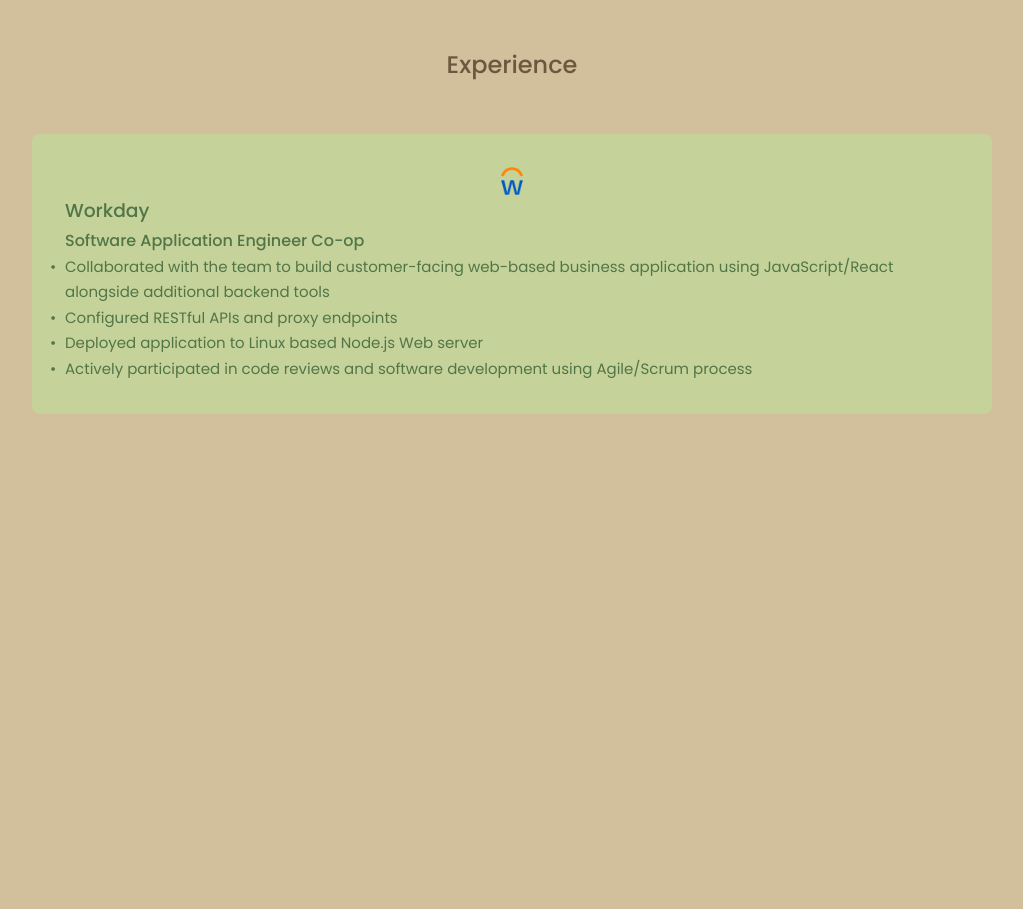
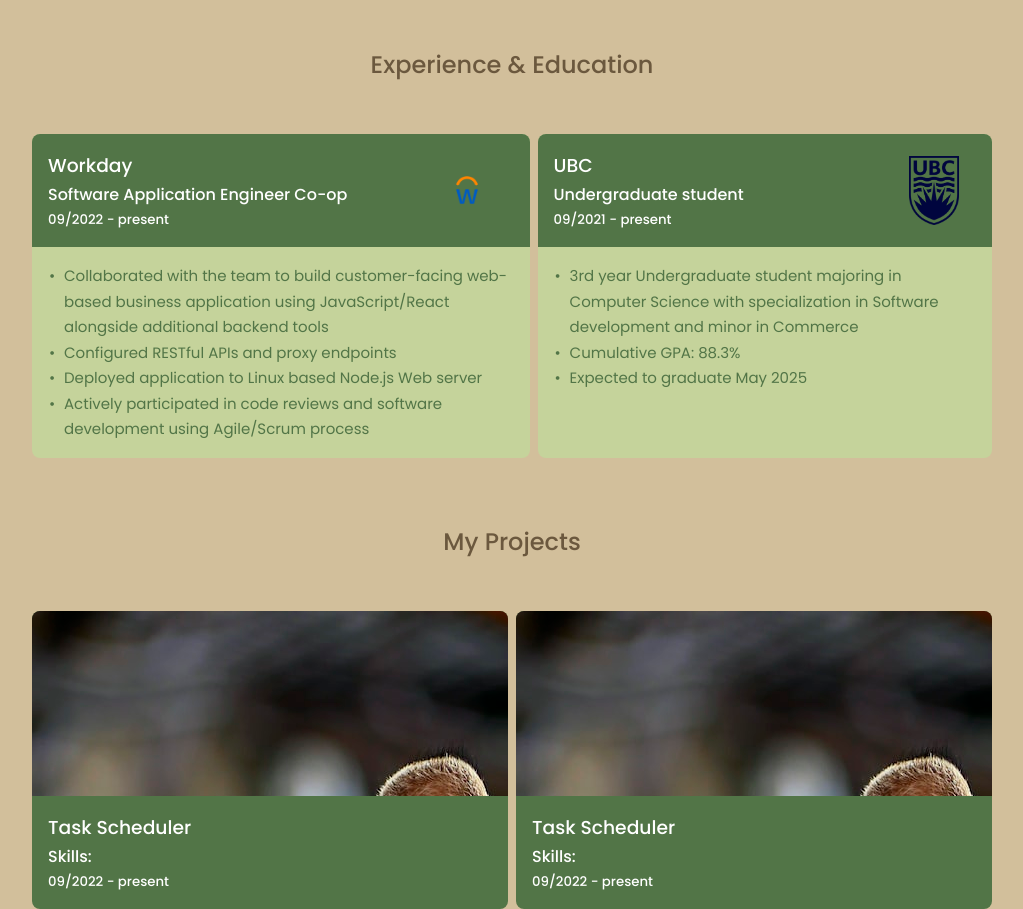
Before and after one commit to luevrata/my-portfolio, a React (Create React App) app: page / in a window 1280 px wide. Shown: the part 860-1769 px from the top of the page, without its empty margins (128-1151 px from the left). Before the commit the page ends 1274 px from the top, so only its background shows below. Built offline with nearby package versions, Linux system fonts and the light colour scheme.

Commit message:
completed about section, started working on projects section

```diff
--- a/src/App.jsx
+++ b/src/App.jsx
@@ -3,6 +3,7 @@ import Header from "./components/header/Header";
 import Nav from "./components/nav/Nav";
 import About from "./components/about/About";
 import Experience from "./components/experience/Experience";
+import Projects from "./components/projects/Projects";
 
 const App =() => {
 
@@ -12,6 +13,7 @@ const App =() => {
         <Nav/>
         <About/>
         <Experience/>
+        <Projects/>
     </div>
     )
 
--- a/src/components/about/About.jsx
+++ b/src/components/about/About.jsx
@@ -21,7 +21,9 @@ const About = () => {
                 Software.
                 </p>
 
+                <div className="button_layout">
                 <a href="#contact" className='btn btn-primary'>Let's Connect</a>
+                </div>
             </div>
         </div>
     </section>
--- a/src/components/experience/Experience.jsx
+++ b/src/components/experience/Experience.jsx
@@ -1,21 +1,27 @@
 import React from 'react'
 import './experience.css'
 import WorkdayIcon from '../../assets/Workday-Emblem.png'
-import { MdCircle } from 'react-icons/md'
+import UBCIcon from '../../assets/ubc.png'
 
 const Experience = () => {
   return (
     <section id = 'experience'>
-        <h2>Experience</h2>
+        <h2>Experience & Education</h2>
         <div className="container experience__container">
             <div className="experience__card">
+                <div className="experience__card_header">
+                    <div>
+                        <h3>Workday </h3>
+                        <h4>Software Application Engineer Co-op</h4>
+                        <h5>09/2022 - present</h5>
+                    </div>
                     <div >
                         <img src={WorkdayIcon} className="experience__card-img"></img>
                     </div>
-                <h3> Workday </h3>
-                <h4>
-                    Software Application Engineer Co-op
-                </h4>
+
+                </div>
+
+                <div className="experience__card_description">
 
                     <ul>
                         <li>Collaborated with the team to build customer-facing web-based business application using JavaScript/React alongside additional backend tools</li>
@@ -24,11 +30,36 @@ const Experience = () => {
                         <li>Actively participated in code reviews and software development using Agile/Scrum process</li>
                     </ul>
 
+                </div>
+            </div>
+
+            <div className="experience__card">
+                <div className="experience__card_header">
+                    <div>
+                        <h3>UBC</h3>
+                        <h4>Undergraduate student</h4>
+                        <h5>09/2021 - present</h5>
+
+                    </div>
+                    <div >
+                        <img src={UBCIcon} className="experience__card-img"></img>
+                    </div>
 
                 </div>
 
+                <div className="experience__card_description">
+
+                    <ul>
+                        <li>3rd year Undergraduate student majoring in Computer Science with specialization in Software development and minor in Commerce</li>
+                        <li>Cumulative GPA: 88.3%</li>
+                        <li>Expected to graduate May 2025</li>
+                    </ul>
 
                 </div>
+            </div>
+        </div>
+
+
     </section>
   )
 }
--- a/src/components/experience/experience.css
+++ b/src/components/experience/experience.css
@@ -1,14 +1,43 @@
 .experience__container {
     display: flex;
+    gap:0.5rem;
 }
 
 .experience__card {
-    background: var(--color-primary-variant);
+    background-color: var(--color-primary-variant);
     border-radius: 0.5rem;
-    border: 1px solid transparent;
-    padding: 2rem;
-    color: var(--color-dark)
+    color: var(--color-pwhite);
 
+    height: auto;
+    transition: var(--transition);
+}
+
+.experience__card:hover {
+    cursor:default;
+    color: var(--color-white);
+    box-shadow: 0 0 1rem white;
+}
+
+/* .experience__card:hover .experience__card-img{
+    cursor:default;
+    color: var(--color-white);
+    box-shadow: 0 0 1rem white;
+} */
+
+.experience__card_header {
+
+    background-color: var(--color-dark);
+    border-radius: 0.5rem 0.5rem 0 0;
+    padding: 1rem;
+    display: grid;
+    grid-template-columns: 80% 20%;
+    align-items: center;
+
+}
+
+.experience__card_description {
+    color: var(--color-dark);
+    padding: 1rem;
 }
 
 .experience__card ul {
@@ -16,7 +45,7 @@
     padding:0;
     list-style-position: inside;
     font-size:15px;
-    /* color: var(--color-white) */
+    margin-left: 1rem;
 }
 
 
@@ -26,6 +55,7 @@
     display: inline-block;
     width: 1em;
     margin-left: -1em;
+    /* background-color: var(--color-primary-variant); */
 
 }
 
@@ -33,4 +63,5 @@
     margin-left: 50%;
     transform: translateX(-50%);
     width: 50px;
+    transition: var(--transition);
 }
--- a/src/components/nav/Nav.jsx
+++ b/src/components/nav/Nav.jsx
@@ -12,7 +12,7 @@ const Nav = () => {
       <a href="#" onClick={()=>setActiveNav('#')} className={activeNav === '#'?'active':''}> <HiHome/> </a>
       <a href="#about" onClick={()=>setActiveNav('#about')} className={activeNav === '#about'?'active':''}> <HiUserCircle/> </a>
       <a href="#experience" onClick={()=>setActiveNav('#experience')} className={activeNav === '#experience'?'active':''}> <MdHomeRepairService/> </a>
-      <a href="#services" onClick={()=>setActiveNav('#services')} className={activeNav === '#services'?'active':''}> <RiServiceFill/> </a>
+      <a href="#projects" onClick={()=>setActiveNav('#projects')} className={activeNav === '#projects'?'active':''}> <RiServiceFill/> </a>
       <a href="#contact" onClick={()=>setActiveNav('#contact')} className={activeNav === '#contact'?'active':''}> <RiMessage2Fill/> </a>
     </nav>
   )
--- /dev/null
+++ b/src/components/projects/Projects.jsx
@@ -0,0 +1,63 @@
+import React from 'react'
+import './projects.css'
+
+const Projects = () => {
+  return (
+    <section id='projects'>
+        <h2>My Projects</h2>
+        <div className="container projects__container">
+            <div className="projects__card">
+                <div className="projects__card_content">
+                    {/* <div className="projects__card_layer"/> */}
+                    <div className="projects__card_text">
+                        <ul>
+                            <li>Developed an application in Java using IntelliJ IDEA to schedule user’s tasks for a specific time</li>
+                            <li>Created JSON classes to provide user an opportunity to write/read schedule to/from a file </li>
+                            <li>Created JUnit tests to test JSON and base classes</li>
+                            <li>Designed GUI using Java Swing</li>
+                        </ul>
+                    </div>
+                </div>
+
+                <div className="projects__card_description">
+
+                    <h3>Task Scheduler</h3>
+                    <h4>Skills: </h4>
+                    <h5>09/2022 - present</h5>
+
+                </div>
+
+
+            </div>
+
+            <div className="projects__card">
+                <div className="projects__card_content">
+                    {/* <div className="projects__card_layer"/> */}
+                    <div className="projects__card_text">
+                        <ul>
+                            <li>Developed an application in Java using IntelliJ IDEA to schedule user’s tasks for a specific time</li>
+                            <li>Created JSON classes to provide user an opportunity to write/read schedule to/from a file </li>
+                            <li>Created JUnit tests to test JSON and base classes</li>
+                            <li>Designed GUI using Java Swing</li>
+                        </ul>
+                    </div>
+                </div>
+
+                <div className="projects__card_description">
+
+                    <h3>Task Scheduler</h3>
+                    <h4>Skills: </h4>
+                    <h5>09/2022 - present</h5>
+
+                </div>
+
+
+            </div>
+
+
+        </div>
+    </section>
+  )
+}
+
+export default Projects
--- /dev/null
+++ b/src/components/projects/projects.css
@@ -0,0 +1,68 @@
+.projects__container {
+    display: flex;
+    gap: 0.5rem;
+}
+
+.projects__card {
+    background-color: var(--color-dark);
+    border-radius: 0.5rem;
+    color: var(--color-white);
+    height: auto;
+    transition: var(--transition);
+    position: relative;
+}
+
+.projects__card:hover .projects__card_text{
+    cursor:default;
+    opacity: 1;
+}
+
+.projects__card_content {
+
+    background-image: url('../../assets/mew.jpg');
+    /* min-height: 25rem; */
+    border-radius: 0.5rem 0.5rem 0 0;
+    transition: var(--transition);
+}
+
+.projects__card_text{
+    padding: 1rem;
+    z-index: 2;
+    background: rgba(255,255,255, 0.8);
+    color: var(--color-dark);
+    opacity: 0;
+    transition: var(--transition);
+    /* min-height: 25rem; */
+    border-radius: 0.5rem 0.5rem 0 0;
+}
+
+.projects__card_description {
+    padding: 1rem;
+    color: var(--color-white);
+}
+
+.projects__card ul {
+    margin:0;
+    padding:0;
+    list-style-position: inside;
+    font-size:15px;
+    margin-left: 1rem;
+}
+
+
+
+.projects__card ul li::before{
+    content: "• ";
+    display: inline-block;
+    width: 1em;
+    margin-left: -1em;
+    /* background-color: var(--color-primary-variant); */
+
+}
+
+.experience__card-img {
+    margin-left: 50%;
+    transform: translateX(-50%);
+    width: 50px;
+    transition: var(--transition);
+}
```
Also changed, not shown: src/components/about/about.css (+9 -0 lines), src/assets/mew.jpg (added), src/assets/ubc.png (added). Lines whose indentation alone changed are shown as unchanged.
